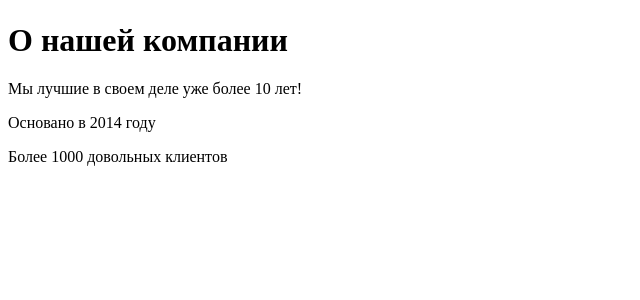
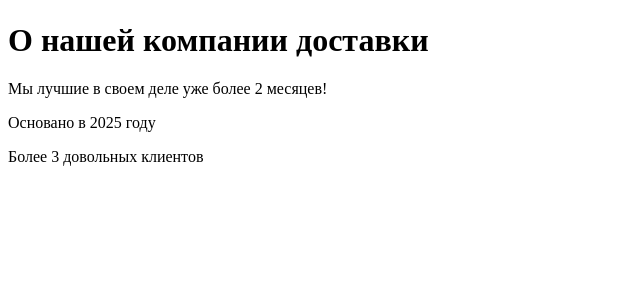
Before and after one commit to sh4rk799/lab6, a Django app: page /about/ in a window 1280 px wide. Shown: the part 167-467 px from the top of the page, without its empty margins (0-640 px from the left). Run offline with Django 5.2, Linux system fonts and the light colour scheme.

Commit message:
изменил about.html в более достоверную сторону

```diff
--- a/web_Hello_var_6/templates/about.html
+++ b/web_Hello_var_6/templates/about.html
@@ -3,10 +3,10 @@
 {% block title %}О нас{% endblock %}
 
 {% block content %}
-<h1>О нашей компании</h1>
-<p>Мы лучшие в своем деле уже более 10 лет!</p>
+<h1>О нашей компании доставки</h1>
+<p>Мы лучшие в своем деле уже более 2 месяцев!</p>
 <div class="info">
-    <p>Основано в 2014 году</p>
-    <p>Более 1000 довольных клиентов</p>
+    <p>Основано в 2025 году</p>
+    <p>Более 3 довольных клиентов</p>
 </div>
 {% endblock %}
```
